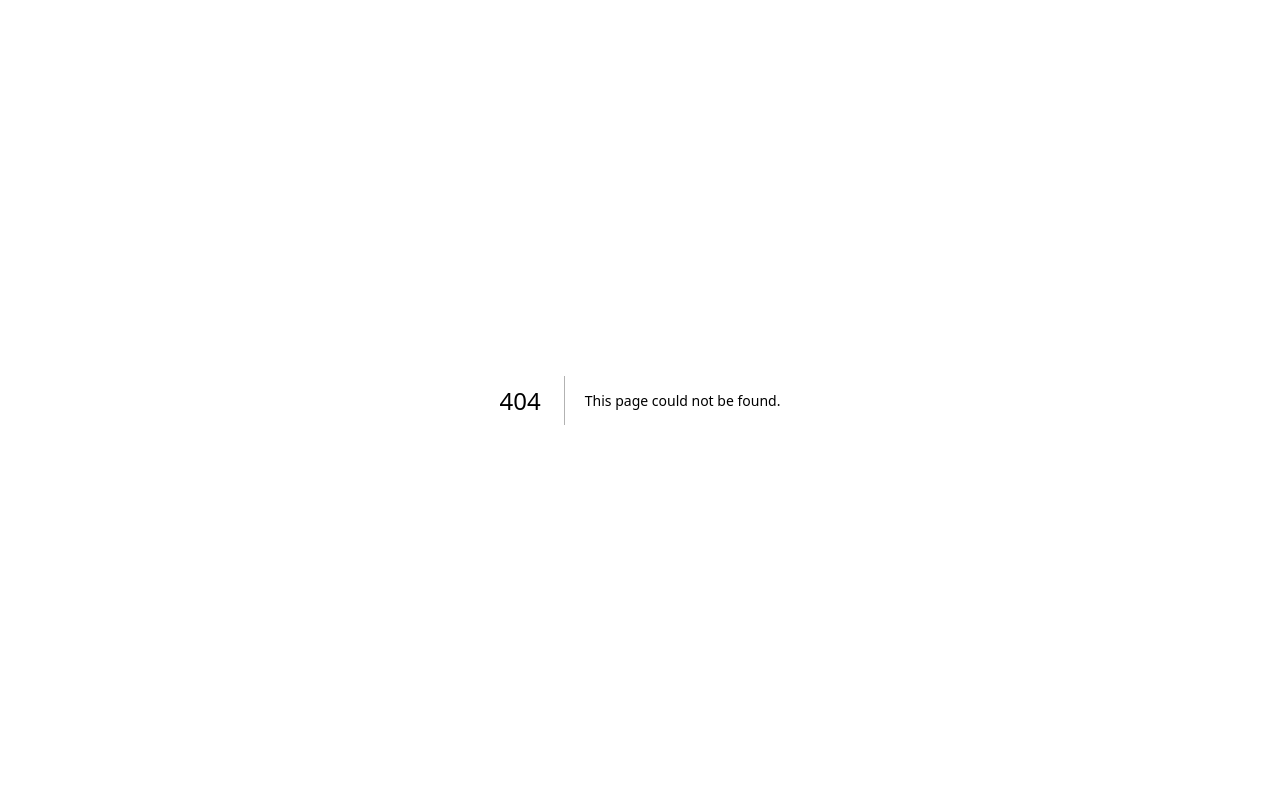
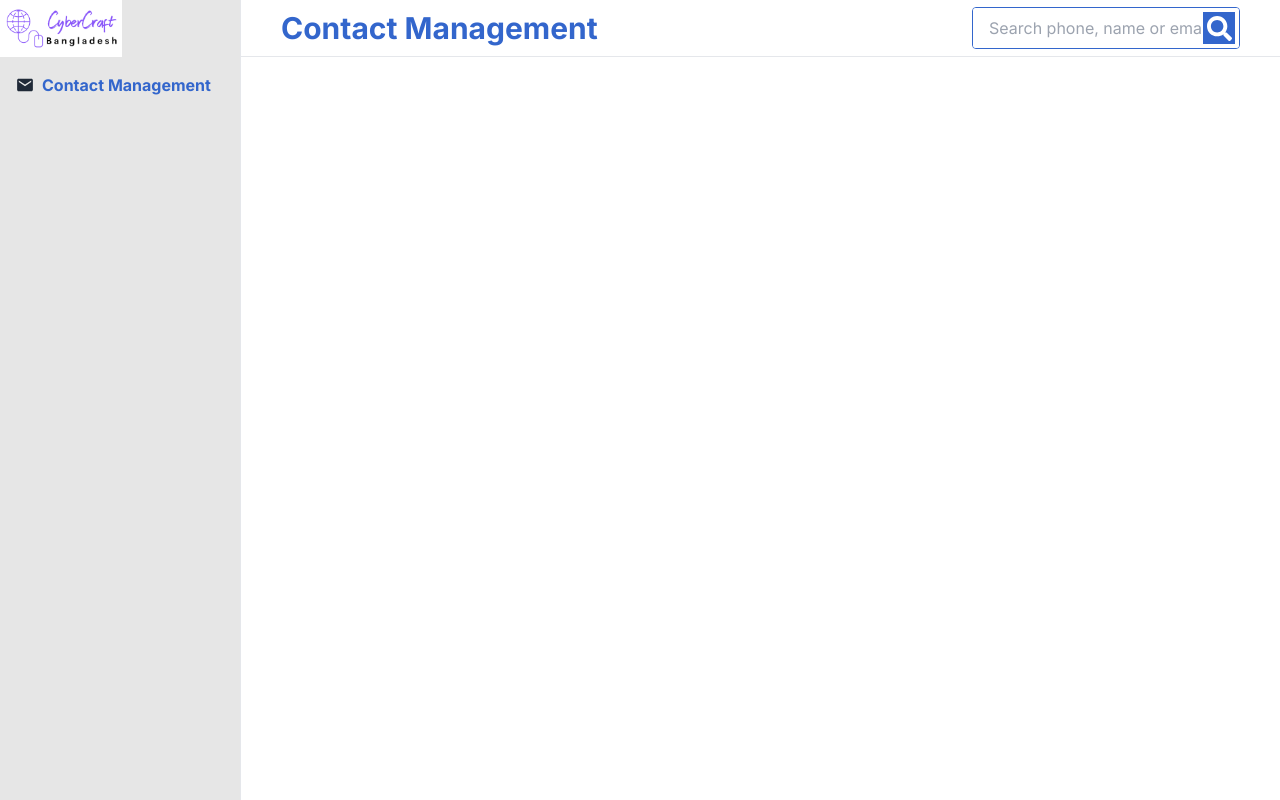
Before and after one commit to ihsajjad/cyber_Craft-NextJS, a Next.js app: page /dashboard in a window 1280 px wide. Before the commit this address had no page. Built offline with nearby package versions, Linux system fonts and the light colour scheme.

Commit message:
created dashboard page

```diff
--- a/package.json
+++ b/package.json
@@ -12,12 +12,14 @@
     "next": "14.2.3",
     "react": "^18",
     "react-dom": "^18",
-    "react-hook-form": "^7.51.3"
+    "react-hook-form": "^7.51.3",
+    "react-icons": "^5.2.0"
   },
   "devDependencies": {
     "@types/node": "^20",
     "@types/react": "^18",
     "@types/react-dom": "^18",
+    "daisyui": "^4.10.3",
     "eslint": "^8",
     "eslint-config-next": "14.2.3",
     "postcss": "^8",
--- /dev/null
+++ b/src/app/dashboard/page.tsx
@@ -0,0 +1,72 @@
+import Image from "next/image";
+import { FaSearch } from "react-icons/fa";
+import { IoMdMail, IoMdMenu } from "react-icons/io";
+
+const Dashboard = () => {
+  const isLogin = true;
+
+  return (
+    <div className="drawer lg:drawer-open">
+      <input id="my-drawer-2" type="checkbox" className="drawer-toggle" />
+      <div className="drawer-content">
+        {/* Page content here */}
+
+        {/* navbar for dashboard */}
+        <div className="sticky top-0 left-0 z-10 border-b sm:px-10 px-4 md:py-0 py-4">
+          <div className="relative flex gap-2 sm:flex-row flex-col items-center justify-between md:min-h-14 min-h-12">
+            <label
+              htmlFor="my-drawer-2"
+              className="fixed top-3 left-4 drawer-button md:hidden bg-[var(--primary-color)] text-white rounded p-0.5"
+            >
+              <IoMdMenu size={30} />
+            </label>
+
+            <h3 className="sm:text-3xl text-2xl text-right sm:w-fit w-full text-[var(--primary-color)] font-bold">
+              Contact Management
+            </h3>
+
+            <label className="border border-[var(--primary-color)] relative rounded overflow-hidden sm:w-fit w-full">
+              <input
+                type="search"
+                placeholder="Search phone, name or email"
+                className="py-2 px-4 w-full"
+              />
+              <button className="bg-[var(--primary-color)] absolute right-1 top-1 text-white p-0.5 w-8 h-8 inline-flex items-center justify-center">
+                <FaSearch size={25} />
+              </button>
+            </label>
+          </div>
+        </div>
+      </div>
+
+      {/* sidebar */}
+      <div className="drawer-side z-20 bg-[#E6E6E6] border-r">
+        <label
+          htmlFor="my-drawer-2"
+          aria-label="close sidebar"
+          className="drawer-overlay"
+        ></label>
+        <div className="py-2 bg-white">
+          <Image
+            src={"/CClogo.png"}
+            alt="cc logo"
+            width={122}
+            height={40}
+            className="mx-auto"
+          />
+        </div>
+        <ul className="p-4 w-60 bg-[#E6E6E6] ">
+          {/* Sidebar content here */}
+          <li className="flex gap-2 items-center">
+            <IoMdMail size={18} />
+            <span className="font-bold text-[var(--primary-color)]">
+              Contact Management
+            </span>
+          </li>
+        </ul>
+      </div>
+    </div>
+  );
+};
+
+export default Dashboard;
--- a/tailwind.config.ts
+++ b/tailwind.config.ts
@@ -15,6 +15,6 @@ const config: Config = {
       },
     },
   },
-  plugins: [],
+  plugins: [require("daisyui")],
 };
 export default config;
```
Also changed, not shown: 1 other file (tests, documents, lock files or other folders).
